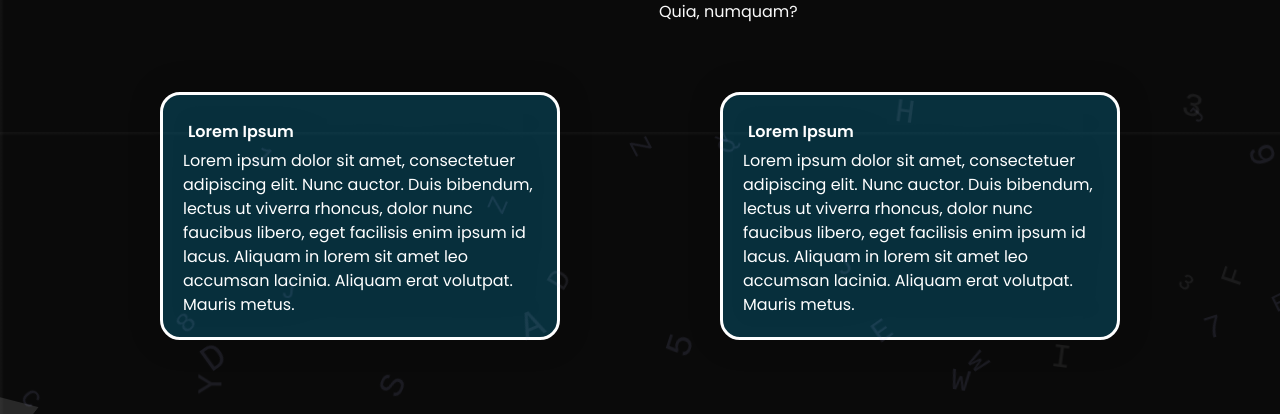
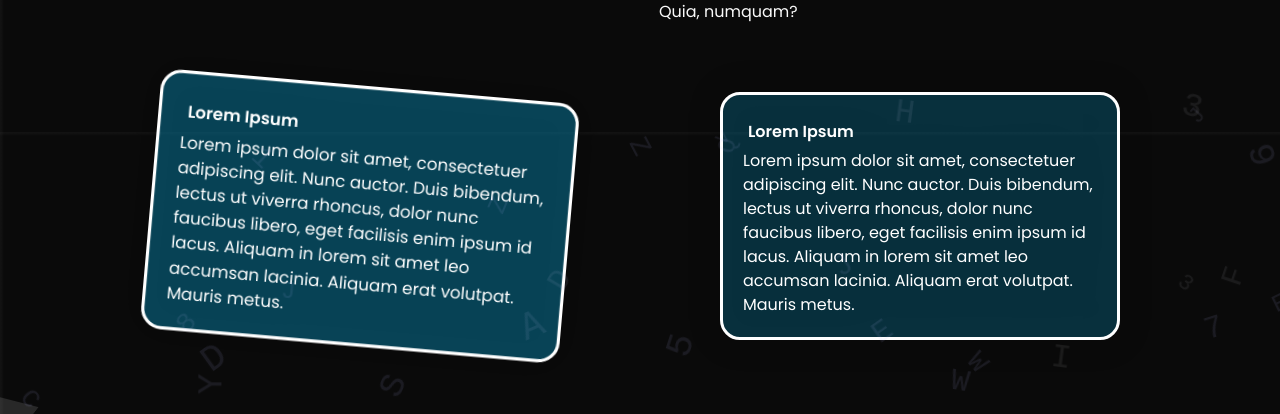
Before and after one commit to L3onardoCZ/pvd-project, a Next.js app: page / in a window 1280 px wide. In both pictures the pointer is over the element 360 px from the left and 1684 px from the top of the page. Shown: the part 1468-1882 px from the top of the page. Built offline with nearby package versions, Linux system fonts and the light colour scheme; no server answers; grey boxes are pictures that could not be loaded.

Commit message:
hover animace karty

```diff
--- a/src/components/card.css
+++ b/src/components/card.css
@@ -8,9 +8,17 @@
     color: white;
     filter: drop-shadow(0px 0px 15px #0000007a);
     border: 3px solid white;
+    transition: 0.5s;
 }
 
 .div h2{
     font-weight: 600;
     padding: 5px;
 }
+
+.div:hover{
+    rotate: 5deg;
+    scale: 1.05;
+    background-color: #088db671;
+
+}
```
